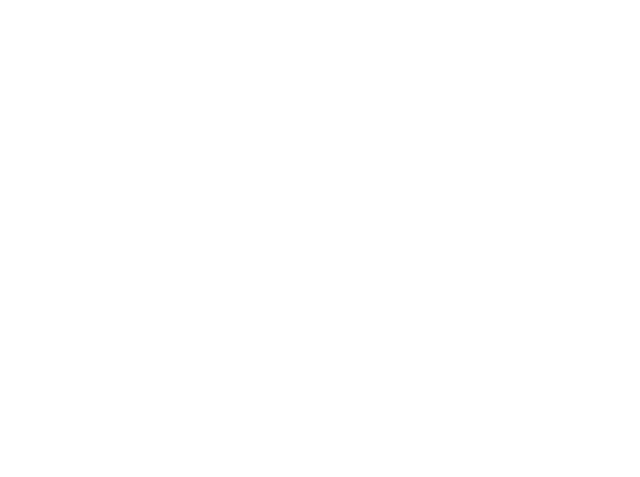
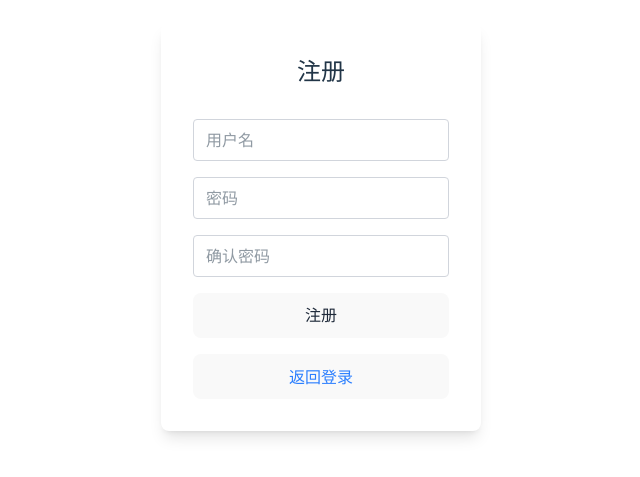
Before and after one commit to xzy1124/todo-app, a React (Vite) app: page /register in a window 1280 px wide. Before the commit this address had no page. Shown: the part 173-650 px from the top of the page, without its empty margins (319-959 px from the left). Built offline with nearby package versions, Linux system fonts and the light colour scheme.

Commit message:
新增注册页面，完成前端路由，api和后端注册接口

```diff
--- a/data/todos.json
+++ b/data/todos.json
@@ -64,5 +64,21 @@
     "userId": 1,
     "deadline": null,
     "group": "other"
+  },
+  {
+    "id": "1763188554308",
+    "title": "今天完成了注册功能",
+    "completed": false,
+    "userId": 2,
+    "deadline": null,
+    "group": "study"
+  },
+  {
+    "id": "1763188564981",
+    "title": "今天注册一个二豪子玩玩",
+    "completed": true,
+    "userId": 2,
+    "deadline": null,
+    "group": "study"
   }
 ]
--- a/data/users.json
+++ b/data/users.json
@@ -1,7 +1,12 @@
 [
-    {
-        "id": 1,
-        "username": "admin",
-        "password": "$2b$08$J40lmjmju6iQHpgx/D0k4.fugTSzta.Y0zgi3sQkMMzwHW3kW4rru"
-    }
+  {
+    "id": 1,
+    "username": "admin",
+    "password": "$2b$08$J40lmjmju6iQHpgx/D0k4.fugTSzta.Y0zgi3sQkMMzwHW3kW4rru"
+  },
+  {
+    "id": 2,
+    "username": "xzy",
+    "password": "$2b$10$/T.JvF6WaraMptWadmnN/eWiTKw6bFgb/PPK85FJOKCQ1HGSxAnaS"
+  }
 ]
--- a/server.cjs
+++ b/server.cjs
@@ -30,7 +30,35 @@ function auth(req, res, next) {
         next();
     });
 }
-
+// ----注册接口 ----
+app.post('/register', async (req, res) => {
+    try {
+        // 这就是从前端注册页面提交的用户名和密码取出来做判断
+        const {username, password} = req.body
+        if(!username || !password){
+            return res.status(400).json({message: "用户名或密码不能为空"})
+        }
+        const exists = users.find(u => u.username === username)
+        if(exists){
+            return res.status(400).json({message: "用户名已存在"})
+        }
+        // 为新用户分配一个唯一的ID,从已有的用户对象id中取出一个最大的加1，要是没有就直接id为1
+        const newId = users.length > 0 ? Math.max(...users.map(u => u.id)) + 1 : 1;
+        const hashed = await bcrypt.hash(password, 10) //这里的10是盐的长度，盐的长度越大，加密的结果就越复杂
+        // 把新对象整合一下，包括id，用户名，密码
+        const newUser = {
+            id: newId,
+            username,
+            password: hashed
+        }
+        users.push(newUser)
+        save("users.json", users)
+        res.status(201).json({message: "注册成功"})
+    }catch (err) {
+        console.error(err)
+        res.status(500).json({message: "服务器内部错误"})
+    }
+})
 // ---- 登录接口 ----
 app.post("/login", async (req, res) => {
     try {
--- a/src/api/authApi.tsx
+++ b/src/api/authApi.tsx
@@ -4,8 +4,16 @@ interface LoginResponse {
     userId: number
 }
 export const login = (username: string, password: string) => {
+    // 这里是因为login要用返回的类型，要用token去localStorage存储，要用userId存储
     return axiosInstance.post<LoginResponse>("/login",{
         username,
         password
     })
 }
+export const register = (username: string, password: string) => {
+    // 表示向服务器发送注册请求，路径为/register，请求体为{username, password}也就是数据
+    return axiosInstance.post('/register', {
+        username,
+        password
+    })
+}
--- a/src/pages/Login.tsx
+++ b/src/pages/Login.tsx
@@ -44,10 +44,19 @@ const Login: React.FC = () => {
                 />
                 <button
                     type="submit"
-                    className="bg-blue-500 text-white py-2 rounded hover:bg-blue-600 transition-colors"
+                    className="bg-blue-500 text-gray-800 py-2 rounded hover:bg-blue-600 transition-colors"
                 >
                     登录
                 </button>
+                <button
+                    type="button"
+                    // 点击注册按钮就跳转到注册页面，只跳转不考虑逻辑
+                    onClick={() => navigate('/register')}
+                    className="bg-green-500 text-gray-800 py-2 rounded hover:bg-green-600 transition-colors"
+                >
+                    注册
+                </button>
+
             </form>
         </div>
     );
--- /dev/null
+++ b/src/pages/Register.tsx
@@ -0,0 +1,75 @@
+import React, { useState } from 'react'
+import { useNavigate } from 'react-router-dom';
+import { register } from '../api/authApi';
+const Register = () => {
+    // 获取用户名密码我们最好用受控绑定
+    const [username, setUsername] = useState('');
+    const [password, setPassword] = useState('');
+    const [confirmPassword, setConfirmPassword] = useState('');
+    const navigate = useNavigate();
+    const handleRegister = async (e: React.FormEvent) => {
+        e.preventDefault();
+        if (password !== confirmPassword) {
+            alert('两次密码不一致');
+            return;
+        }
+        try {
+            await register(username, password);
+            alert('注册成功');
+            navigate('/login');
+        } catch (error) {
+            console.log(error);
+            alert('注册失败');
+        }
+    }
+    return (
+        <div className="min-h-screen flex items-center justify-center bg-white">
+            <form
+                onSubmit={handleRegister}
+                className="bg-white p-8 rounded-lg shadow-lg w-80 flex flex-col gap-4"
+            >
+                <h2 className="text-2xl font-bold text-center mb-4">注册</h2>
+
+                <input
+                    type="text"
+                    placeholder="用户名"
+                    value={username}
+                    onChange={(e) => setUsername(e.target.value)}
+                    className="border border-gray-300 rounded px-3 py-2 focus:outline-none focus:ring-2 focus:ring-blue-400"
+                />
+
+                <input
+                    type="password"
+                    placeholder="密码"
+                    value={password}
+                    onChange={(e) => setPassword(e.target.value)}
+                    className="border border-gray-300 rounded px-3 py-2 focus:outline-none focus:ring-2 focus:ring-blue-400"
+                />
+
+                <input
+                    type="password"
+                    placeholder="确认密码"
+                    value={confirmPassword}
+                    onChange={(e) => setConfirmPassword(e.target.value)}
+                    className="border border-gray-300 rounded px-3 py-2 focus:outline-none focus:ring-2 focus:ring-blue-400"
+                />
+
+                <button
+                    type="submit"
+                    className="bg-green-500 text-gray-800 py-2 rounded hover:bg-green-600 transition-colors"
+                >
+                    注册
+                </button>
+
+                <button
+                    type="button"
+                    onClick={() => navigate('/login')}
+                    className="text-blue-500 hover:underline text-center"
+                >
+                    返回登录
+                </button>
+            </form>
+        </div>
+    );
+}
+export default Register
--- a/src/router/index.tsx
+++ b/src/router/index.tsx
@@ -2,6 +2,7 @@ import React from 'react';
 import { BrowserRouter, Routes, Route, Navigate } from 'react-router-dom';
 import Login from '../pages/Login';
 import Home from '../pages/Home';
+import Register from '../pages/Register';
 // 左边参数解构等价于(props) => {
 // const children = props.children;
 // }
@@ -19,6 +20,8 @@ export default function AppRouter() {
                 <Route
                     path='/'
                     element={<PrivateRoute><Home /></PrivateRoute>} />
+                    {/* 反正以后有了路由组件，都是添加到这里注册路由的 */}
+                <Route path='/register' element={<Register />} />
             </Routes>
         </BrowserRouter>
     )
```
